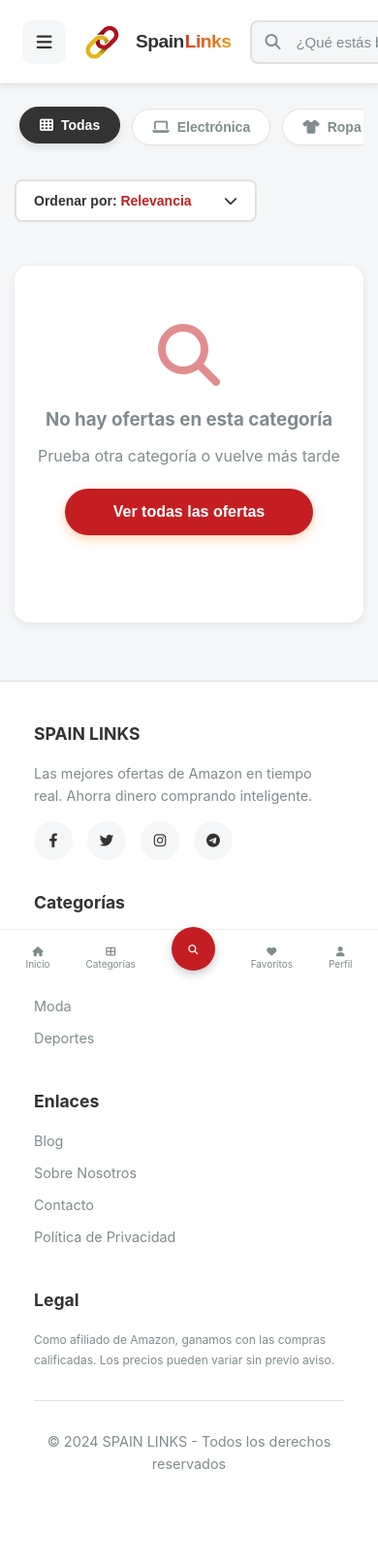
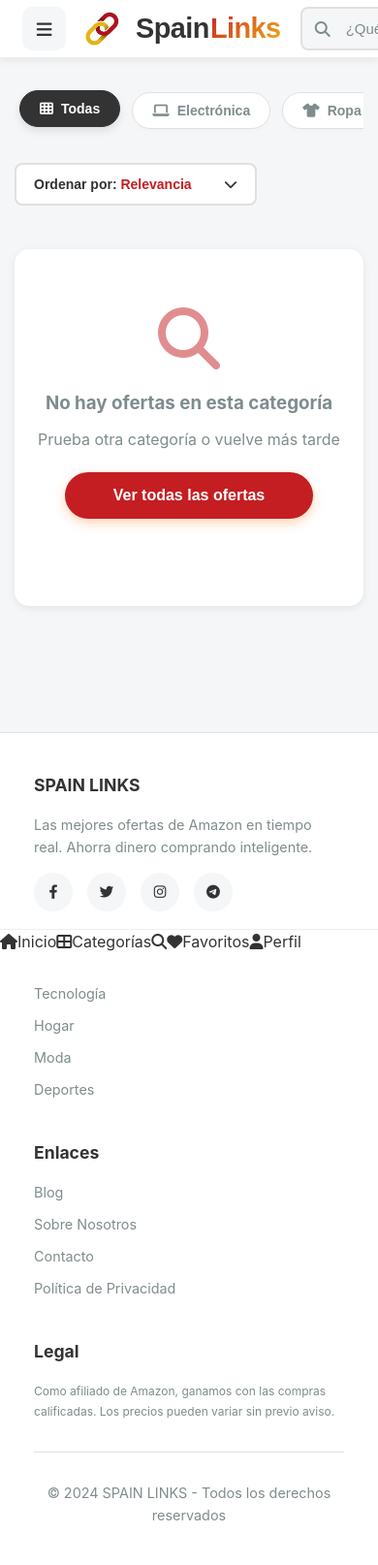
Before and after one commit to alvaroopiintor/ofertas-web, a Flask app: page / in a window 390 px wide; the page is wider, and only the part inside the window is pictured. Shown: that part at 97% size. Before the commit the page ends 1515 px from the top of that part, so only its background shows below. Run offline with Flask 3, Linux system fonts and the light colour scheme; data that the repository does not hold is empty; some libraries are stand-ins or nearby versions.

Commit message:
Update index.html

```diff
--- a/templates/index.html
+++ b/templates/index.html
@@ -1679,96 +1679,49 @@
         }
 
 @media (max-width: 768px) {
-    /* 1. CABECERA COMPACTA (Logo + Nombre + Buscador) */
+    /* 1. BARRAS FIJAS (Cabecera y Navegación) */
     header {
-        height: auto !important;
-        padding: 8px !important; /* Margen de ~2mm */
-        flex-direction: column;
-        gap: 8px;
+        position: fixed !important;
+        top: 0; left: 0; width: 100%;
+        height: 60px !important;
+        padding: 8px !important;
+        background: white; z-index: 2000;
+        display: flex !important; flex-direction: row !important;
+        align-items: center; justify-content: space-between;
+        border-bottom: 1px solid #eee;
     }
-    .header-content {
-        display: flex;
-        align-items: center;
-        justify-content: space-between;
-        width: 100%;
+    main {
+        padding-top: 70px !important;
+        padding-bottom: 70px !important;
     }
-    .header-logo-text { font-size: 1.2rem !important; }
-    .search-container {
-        width: 100% !important;
-        margin: 0 !important;
+    .mobile-nav {
+        position: fixed !important;
+        bottom: 0; left: 0; width: 100%;
+        height: 60px !important;
+        background: white; z-index: 2000;
+        border-top: 1px solid #eee; display: flex !important;
     }
-    .search-bar { height: 35px !important; font-size: 14px; }
-
-    /* Ocultar elementos que ahora van en la barra inferior */
-    .nav-buttons, .sidebar-toggle { display: none !important; }
-
-    /* 2. BARRA INFERIOR FIJA */
-    .mobile-nav {
-        position: fixed;
-        bottom: 0;
-        left: 0;
-        width: 100%;
-        height: 60px;
-        background: white;
-        display: flex;
-        justify-content: space-around;
-        align-items: center;
-        border-top: 1px solid #eee;
-        z-index: 2000;
-        padding: 0 8px;
+
+    /* 2. PUBLICACIONES MINIATURIZADAS */
+    .product-card {
+        padding: 6px !important; height: 280px !important;
+        display: flex; flex-direction: column;
     }
-    .mobile-nav-item {
-        display: flex;
-        flex-direction: column;
-        align-items: center;
-        color: var(--text-muted);
-        font-size: 10px;
-        cursor: pointer;
-    }
-    .mobile-nav-item.center {
-        background: var(--primary-color);
-        color: white;
-        width: 45px;
-        height: 45px;
-        border-radius: 50%;
-        justify-content: center;
-        margin-top: -20px;
-        box-shadow: 0 4px 10px rgba(0,0,0,0.2);
-    }
-
-    /* 3. PUBLICACIONES MÁS CORTAS Y LETRA PEQUEÑA */
-    .product-card {
-        padding: 8px !important;
-        max-height: 380px; /* Reducción de altura */
-    }
-    .product-image { height: 140px !important; }
-    .product-title {
-        font-size: 11px !important; /* Letra más pequeña */
-        line-height: 1.2;
-        height: 2.4em;
-        overflow: hidden;
-        margin: 4px 0 !important;
-    }
-    .price-section { font-size: 13px !important; }
-
-    /* 4. MODAL DETALLE PRODUCTO (Optimizado) */
-    #productModal .modal-content {
-        padding: 10px !important;
-        text-align: center;
-    }
-    #modalImage {
-        max-height: 180px !important;
-        margin: 0 auto 10px !important;
-    }
-    .modal-vote-section { /* Votos integrados bajo imagen */
-        display: flex;
-        justify-content: center;
-        gap: 15px;
-        margin-bottom: 10px;
-        transform: scale(0.8);
-    }
-    #modalTitle { font-size: 14px !important; margin: 5px 0; }
-    #modalDescription { font-size: 12px !important; line-height: 1.3; }
+    .product-image { height: 110px !important; object-fit: contain; }
+    .product-title { font-size: 10px !important; height: 2.4em; margin: 2px 0 !important; }
+    .price-section { font-size: 11px !important; margin-top: auto; }
+    .vote-section { transform: scale(0.7); margin: 0 !important; justify-content: center; }
+
+    /* 3. SIDEBAR MÍNIMA (Izquierda) */
+    .sidebar { width: 280px !important; padding: 15px !important; }
+    .sidebar-content { display: flex; flex-direction: column; gap: 20px; }
+    .category-list, .sidebar-footer { display: none !important; }
+
+    /* 4. MODAL DETALLE PRODUCTO */
+    #productModal .modal-content { padding: 10px !important; text-align: center; }
+    #modalImage { width: 100%; max-height: 200px !important; object-fit: contain; margin: 0 auto !important; }
+    #modalTitle { font-size: 13px !important; font-weight: bold; margin: 10px 0; }
+    .modal-price-list { font-size: 11px !important; display: inline-block; }
 
     /* 5. SIDEBAR DERECHA (Perfil) */
     .right-sidebar {
@@ -1793,6 +1746,7 @@
     }
     .deal-card { height: 120px !important; font-size: 10px; }
 }
+
 
         /* ==================== DEBUG, HIDDEN & ANIMATIONS ==================== */
         .debug-console {
@@ -4092,6 +4046,7 @@ function compartirProducto(idProducto, nombreProducto) {
             }
         });
 
+
     </script> <div class="mobile-nav">
         <div class="mobile-nav-item" onclick="window.location.href='/'">
             <i class="fas fa-home"></i><span>Inicio</span>
@@ -4115,6 +4070,5 @@ function compartirProducto(idProducto, nombreProducto) {
             </div>
     </div>
 
-    </script>
 </body>
 </html>
```
